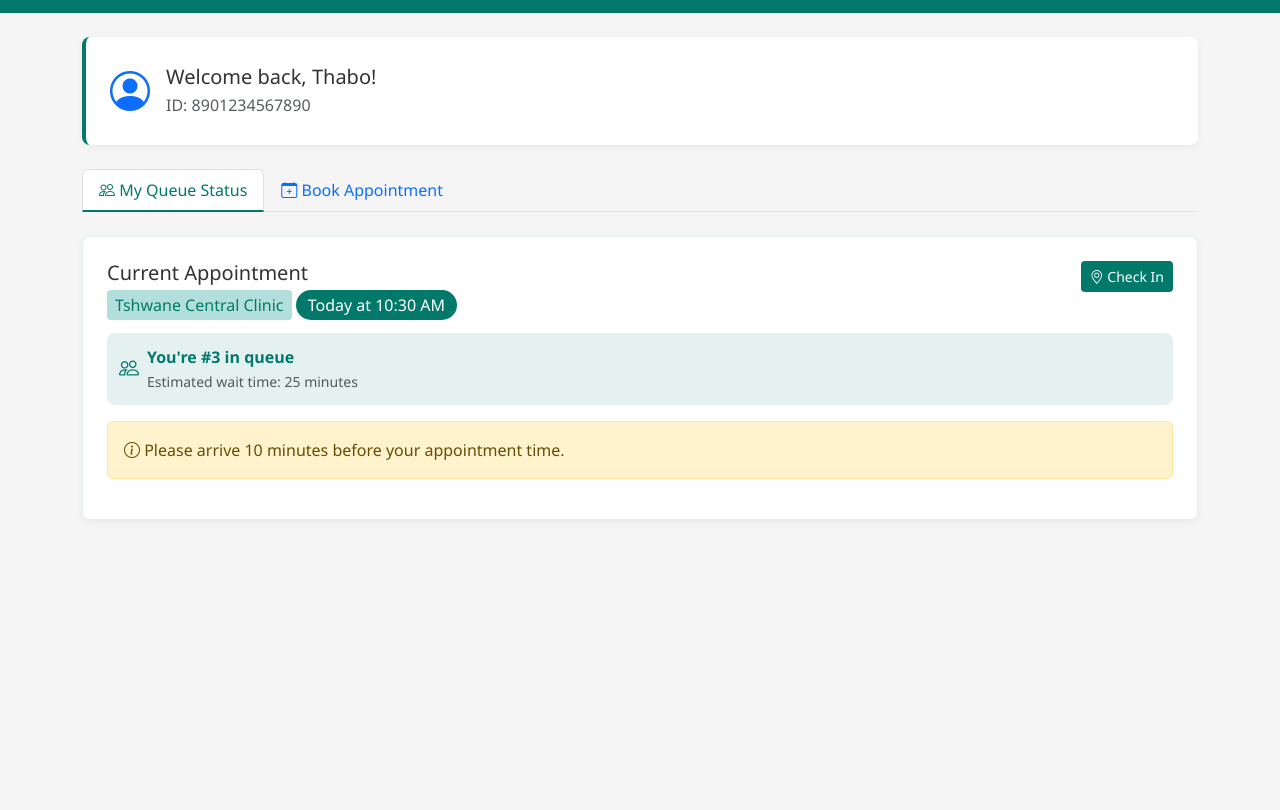
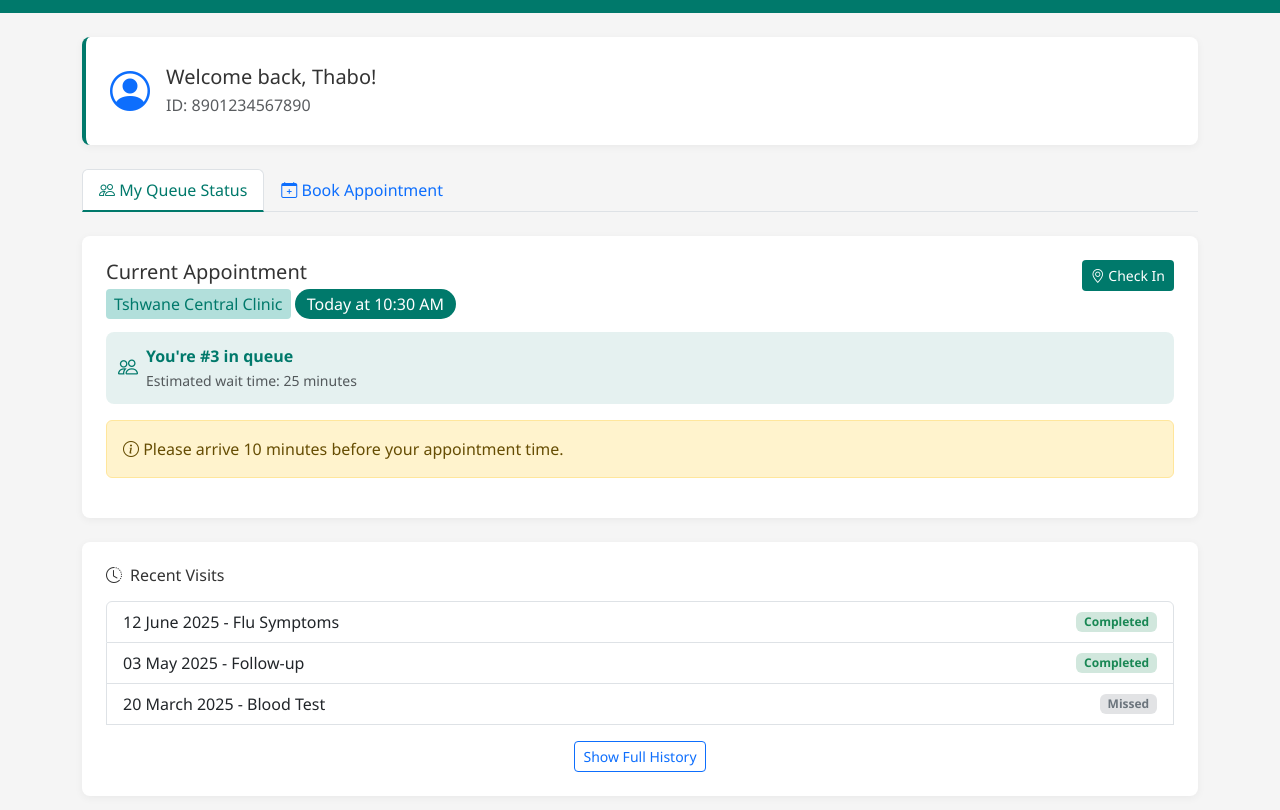
Before and after one commit to YourfavCompSciGirlie/TechnoBytes, a plain HTML site: page frontend/html/patient.html in a window 1280 px wide. Shown: the part 48-858 px from the top of the page. Before the commit the page ends 800 px from the top, so only its background shows below. Drawn offline with nearby package versions, Linux system fonts and the light colour scheme.

Commit message:
Finished Patient Dashboard

```diff
--- a/frontend/html/patient.html
+++ b/frontend/html/patient.html
@@ -29,18 +29,14 @@
       padding: 1rem 0;
     }
 
-    .welcome-card {
+    .welcome-card, .queue-card, .recent-card {
       background-color: var(--card-bg);
       border-radius: 0.5rem;
       box-shadow: 0 2px 8px rgba(0,0,0,0.05);
-      border-left: 4px solid var(--primary);
     }
 
-    .queue-card {
-      background-color: var(--card-bg);
-      border-radius: 0.5rem;
-      box-shadow: 0 2px 8px rgba(0,0,0,0.05);
-      border: 1px solid rgba(0, 121, 107, 0.1);
+    .welcome-card {
+      border-left: 4px solid var(--primary);
     }
 
     .clinic-badge {
@@ -115,11 +111,12 @@
         </a>
       </li>
       <li class="nav-item">
-        <a class="nav-link" href="#booking" data-bs-toggle="tab">
+        <a class="nav-link" href="booking.html">
           <i class="bi bi-calendar-plus"></i> Book Appointment
         </a>
       </li>
     </ul>
+
 
     <!-- Tab Content -->
     <div class="tab-content">
@@ -132,9 +129,9 @@
               <span class="clinic-badge mb-2" id="clinicName">Tshwane Central Clinic</span>
               <span class="time-badge" id="appointmentTime">Today at 10:30 AM</span>
             </div>
-            <button class="btn btn-sm btn-checkin" id="checkInBtn">
+            <a href="checkin.html" class="btn btn-sm btn-checkin" id="checkInBtn">
               <i class="bi bi-geo-alt"></i> Check In
-            </button>
+            </a>
           </div>
 
           <div class="queue-status mb-3" id="queueInfo">
@@ -151,6 +148,38 @@
             <i class="bi bi-info-circle"></i> Please arrive 10 minutes before your appointment time.
           </div>
         </div>
+
+        <!-- Recent Visits -->
+      <div class="recent-card p-4">
+        <h4 class="h6 mb-3"><i class="bi bi-clock-history me-2"></i>Recent Visits</h4>
+        <ul class="list-group" id="recentVisitsList">
+          <li class="list-group-item d-flex justify-content-between align-items-center">
+            12 June 2025 - Flu Symptoms
+            <span class="badge bg-success-subtle text-success">Completed</span>
+          </li>
+          <li class="list-group-item d-flex justify-content-between align-items-center">
+            03 May 2025 - Follow-up
+            <span class="badge bg-success-subtle text-success">Completed</span>
+          </li>
+          <li class="list-group-item d-flex justify-content-between align-items-center">
+            20 March 2025 - Blood Test
+            <span class="badge bg-secondary-subtle text-secondary">Missed</span>
+          </li>
+          <li class="list-group-item d-flex justify-content-between align-items-center d-none">
+            10 Feb 2025 - Vaccination
+            <span class="badge bg-success-subtle text-success">Completed</span>
+          </li>
+          <li class="list-group-item d-flex justify-content-between align-items-center d-none">
+            15 Jan 2025 - General Checkup
+            <span class="badge bg-success-subtle text-success">Completed</span>
+          </li>
+        </ul>
+        <div class="text-center mt-3">
+          <button class="btn btn-outline-primary btn-sm" id="toggleHistoryBtn">
+            Show Full History
+          </button>
+        </div>
+      </div>
       </div>
 
       <!-- Booking Tab -->
@@ -173,7 +202,6 @@
   <script>
     // In a real app, this would fetch data from your backend
     document.addEventListener('DOMContentLoaded', function() {
-      // Example of dynamic data loading
       const patientData = JSON.parse(sessionStorage.getItem('patientData')) || {
         name: "Thabo",
         id: "8901234567890",
@@ -190,12 +218,15 @@
       document.getElementById('appointmentTime').textContent = patientData.appointmentTime;
       document.getElementById('queuePosition').textContent = `#${patientData.queuePosition}`;
       document.getElementById('waitTime').textContent = patientData.waitTime;
+    });
 
-      // Check-in functionality
-      document.getElementById('checkInBtn').addEventListener('click', function() {
-        alert('Check-in successful! Your position in queue has been confirmed.');
-        // In real app: Send check-in notification to clinic staff
-      });
+    // Toggle Recent Visits
+    document.getElementById('toggleHistoryBtn').addEventListener('click', function () {
+      const hiddenItems = document.querySelectorAll('#recentVisitsList .d-none');
+      const isHidden = hiddenItems.length > 0;
+
+      hiddenItems.forEach(item => item.classList.toggle('d-none'));
+      this.textContent = isHidden ? 'Show Less' : 'Show Full History';
     });
   </script>
 </body>
```
